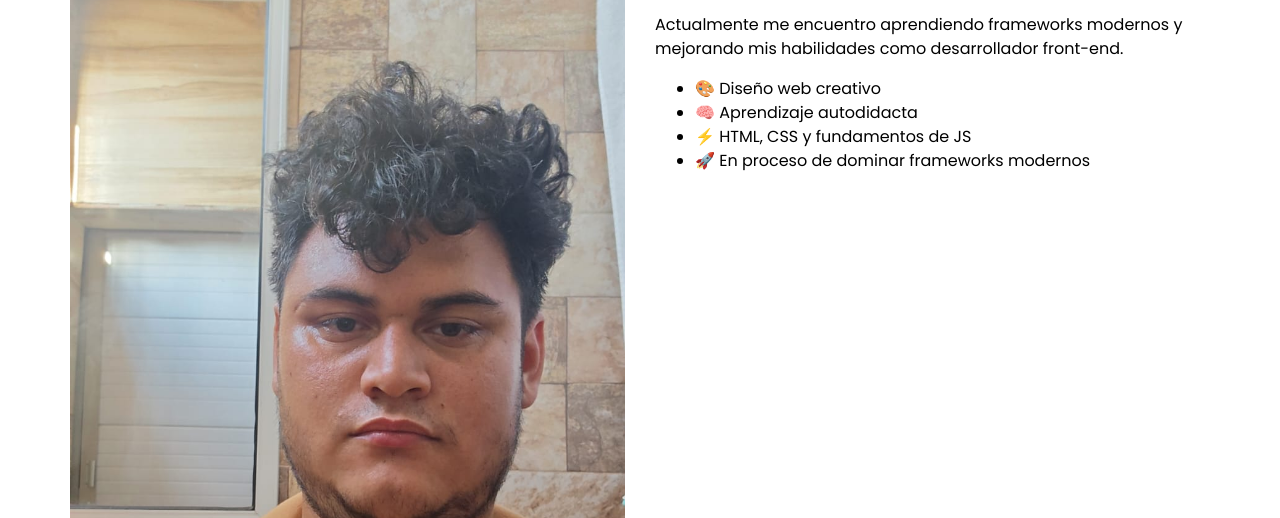
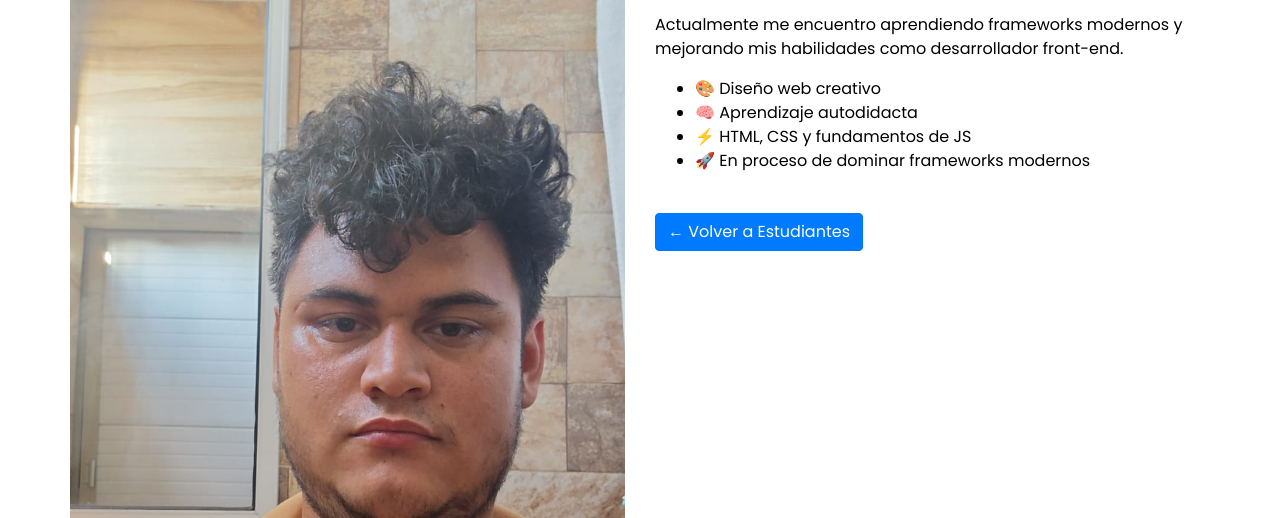
Before and after one commit to Juniorcausilh/definitivo_parcial_web, a plain HTML site: page angel.html in a window 1280 px wide. Shown: the part 282-800 px from the top of the page. Drawn offline with nearby package versions, Linux system fonts and the light colour scheme.

Commit message:
Update angel.html

```diff
--- a/angel.html
+++ b/angel.html
@@ -78,6 +78,9 @@
             <li>⚡ HTML, CSS y fundamentos de JS</li>
             <li>🚀 En proceso de dominar frameworks modernos</li>
             </ul>
+                <a href="estudiantes.html" class="btn btn-primary mt-4">
+                ← Volver a Estudiantes
+                </a>
         </div>
         </div>
     </div>
```
